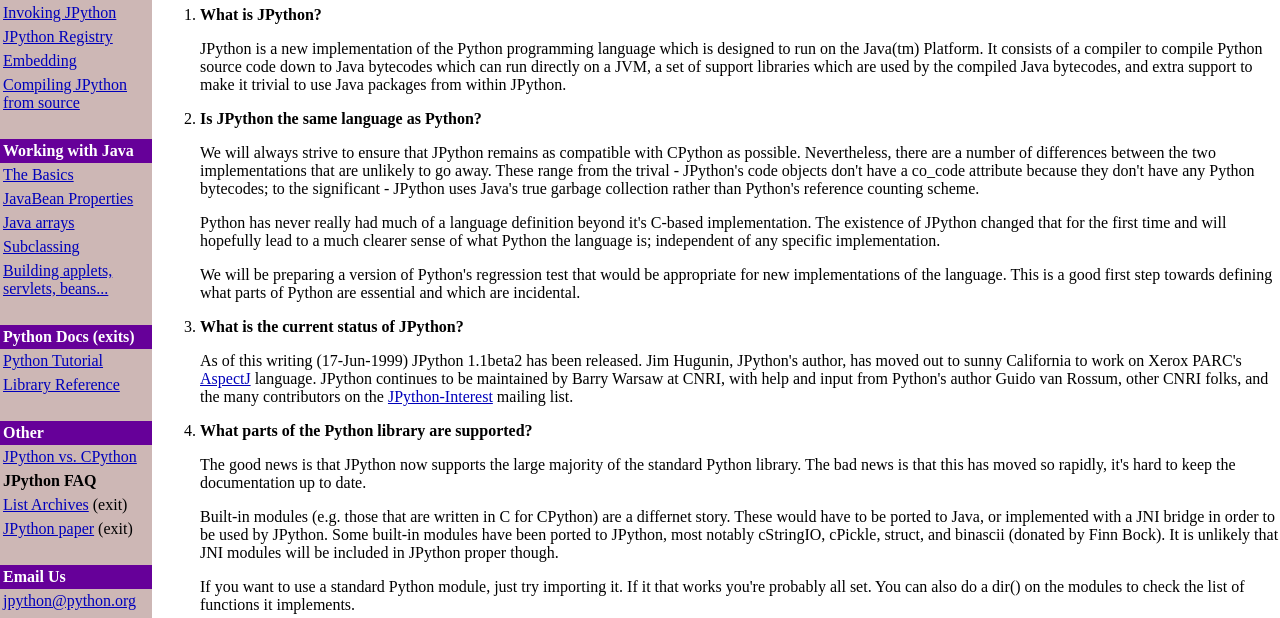
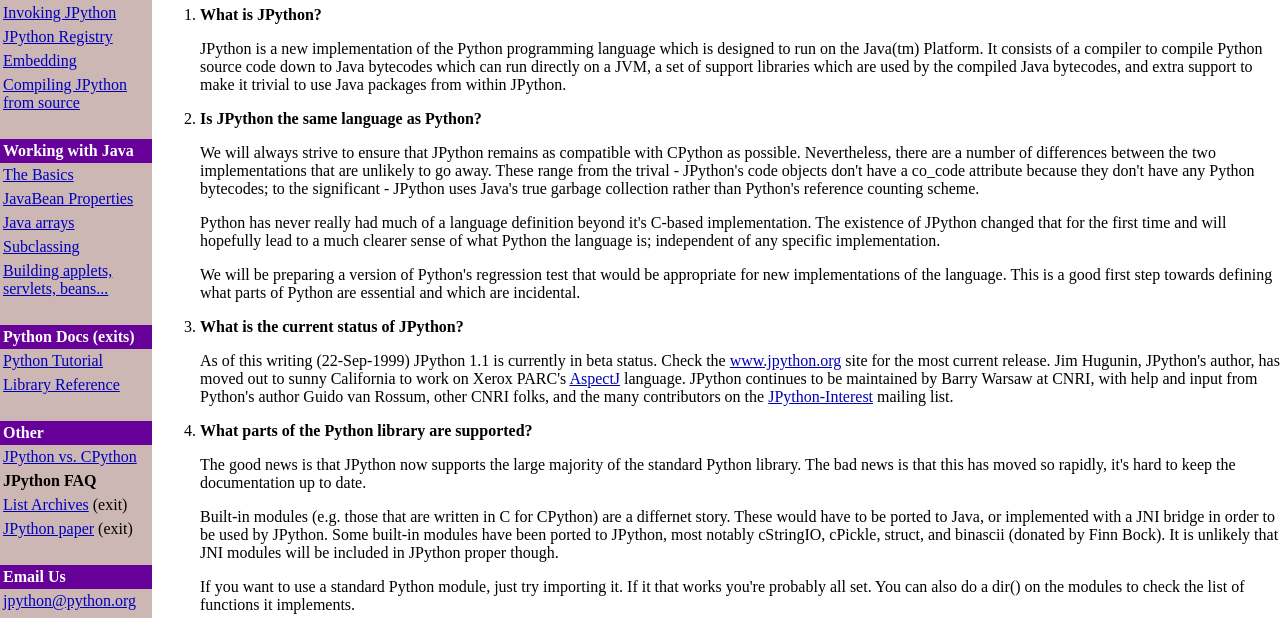
Before and after one commit to jython/frozen-mirror, a plain HTML site: page Doc/faq.html in a window 1280 px wide. Shown: the part 121-739 px from the top of the page. Drawn offline with Linux system fonts and the light colour scheme.

Commit message:
Forgot to regenerate the .html
--HG--
extra : convert_revision : svn%3A79b11f02-f210-0410-99aa-fb189b3d1ac4/jython/trunk%40807

```diff
--- a/Doc/faq.html
+++ b/Doc/faq.html
@@ -1,6 +1,6 @@
 <HTML>
 <!-- THIS PAGE IS AUTOMATICALLY GENERATED.  DO NOT EDIT. -->
-<!-- Thu Sep 16 18:11:32 1999 -->
+<!-- Wed Sep 22 14:09:16 1999 -->
 <!-- USING HT2HTML 1.0 -->
 <!-- SEE http://www.python.org/~bwarsaw/software/pyware.html -->
 <!-- User-specified headers:
@@ -184,8 +184,11 @@ Email Us
     incidental.
 
 <p><li><b>What is the current status of JPython?</b>
-    <p>As of this writing (17-Jun-1999) JPython 1.1beta2 has been
-    released.  Jim Hugunin, JPython's author, has moved out to sunny
+    <p>As of this writing (22-Sep-1999) JPython 1.1 is currently in
+    beta status.  Check the
+    <a href="http://www.jpython.org">www.jpython.org</a> site for the
+    most current release.
+    Jim Hugunin, JPython's author, has moved out to sunny
     California to work on Xerox PARC's
     <a href="http://www.parc.xerox.com/spl/projects/aop/">AspectJ</a>
     language.  JPython continues to be maintained by Barry Warsaw at
```
Also changed, not shown: Doc/jythonc.html (+7 -2 lines).
